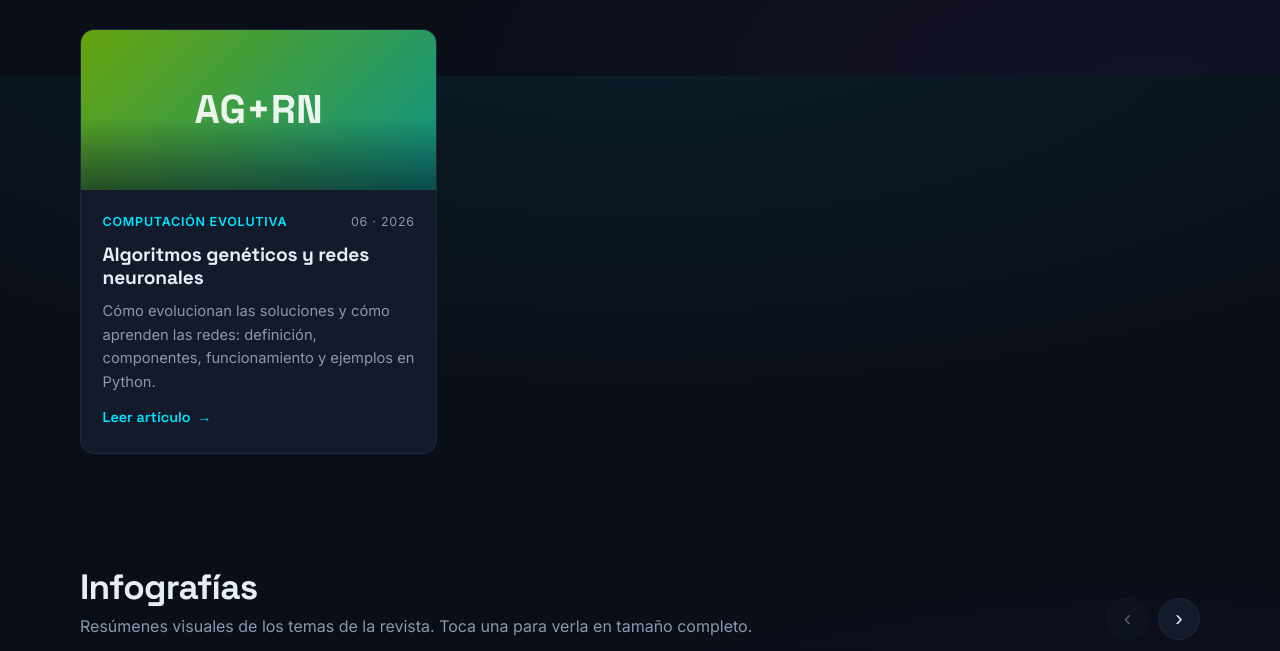
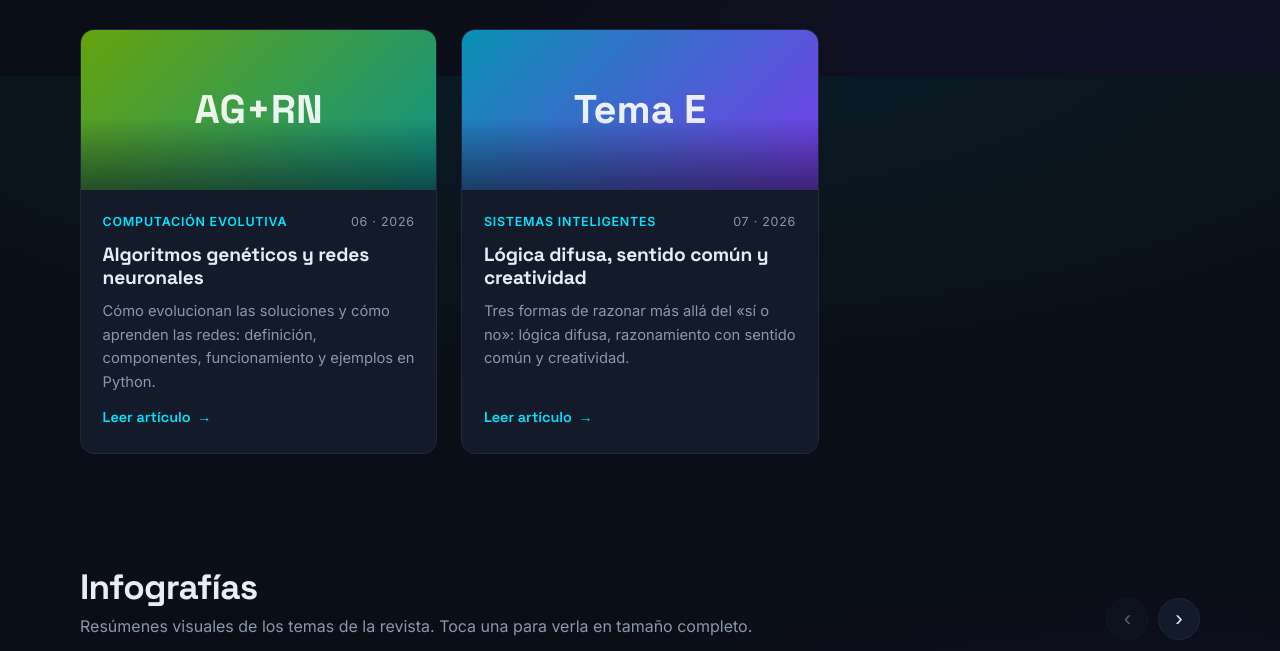
Before and after one commit to AlejandroJuarez984/RevistaDigital, a plain HTML site: page index.html in a window 1280 px wide. Shown: the part 724-1375 px from the top of the page. Drawn offline with Linux system fonts and the light colour scheme.

Commit message:
Tarjetas dinamicas de articulos desde js/articulos.js

```diff
--- a/css/styles.css
+++ b/css/styles.css
@@ -370,6 +370,7 @@ main {
 .portada-4 { background: linear-gradient(135deg, #f59e0b, #ef4444); }
 .portada-5 { background: linear-gradient(135deg, #6366f1, #ec4899); }
 .portada-6 { background: linear-gradient(135deg, #65a30d, #0d9488); }
+.portada-7 { background: linear-gradient(135deg, #0891b2, #7c3aed); }
 
 .tarjeta-cuerpo {
   padding: 1.35rem 1.35rem 1.5rem;
--- a/index.html
+++ b/index.html
@@ -76,19 +76,10 @@
           </div>
         </div>
 
-        <div class="grid-articulos">
-          <a class="tarjeta" href="articulos/articulo-10.html">
-            <div class="tarjeta-portada portada-6">AG+RN</div>
-            <div class="tarjeta-cuerpo">
-              <div class="tarjeta-meta">
-                <span class="categoria">Computación evolutiva</span>
-                <span>06 · 2026</span>
-              </div>
-              <h3>Algoritmos genéticos y redes neuronales</h3>
-              <p>Cómo evolucionan las soluciones y cómo aprenden las redes: definición, componentes, funcionamiento y ejemplos en Python.</p>
-              <span class="leer">Leer artículo</span>
-            </div>
-          </a>
+        <div class="grid-articulos" id="grid-articulos">
+          <noscript>
+            <p><a href="articulos/articulo-10.html">Algoritmos genéticos y redes neuronales</a> · <a href="articulos/articulo-5.html">Lógica difusa, sentido común y creatividad</a></p>
+          </noscript>
         </div>
       </div>
     </section>
@@ -204,6 +195,7 @@
 
   <script src="js/vendor/photoswipe.umd.min.js"></script>
   <script src="js/vendor/photoswipe-lightbox.umd.min.js"></script>
+  <script src="js/articulos.js"></script>
   <script src="js/main.js"></script>
   <script src="js/infografias.js"></script>
 </body>
--- /dev/null
+++ b/js/articulos.js
@@ -0,0 +1,28 @@
+// ============================================
+// CATÁLOGO DE ARTÍCULOS
+// Para agregar un artículo: sube el HTML en articulos/
+// y copia una entrada aquí. No toques index.html.
+// ============================================
+
+const ARTICULOS = [
+  {
+    href: "articulos/articulo-10.html",
+    portada: "AG+RN",
+    clasePortada: "portada-6",
+    categoria: "Computación evolutiva",
+    fecha: "06 · 2026",
+    titulo: "Algoritmos genéticos y redes neuronales",
+    resumen:
+      "Cómo evolucionan las soluciones y cómo aprenden las redes: definición, componentes, funcionamiento y ejemplos en Python.",
+  },
+  {
+    href: "articulos/articulo-5.html",
+    portada: "Tema E",
+    clasePortada: "portada-7",
+    categoria: "Sistemas inteligentes",
+    fecha: "07 · 2026",
+    titulo: "Lógica difusa, sentido común y creatividad",
+    resumen:
+      "Tres formas de razonar más allá del «sí o no»: lógica difusa, razonamiento con sentido común y creatividad.",
+  },
+];
--- a/js/main.js
+++ b/js/main.js
@@ -5,7 +5,30 @@
 document.addEventListener("DOMContentLoaded", () => {
   initMenuMovil();
   initAnioActual();
+  pintarArticulos();
 });
+
+// Pinta las tarjetas de artículos desde js/articulos.js
+function pintarArticulos() {
+  const grid = document.getElementById("grid-articulos");
+  if (!grid || typeof ARTICULOS === "undefined") return;
+
+  grid.innerHTML = ARTICULOS.map(
+    (a) => `
+    <a class="tarjeta" href="${a.href}">
+      <div class="tarjeta-portada ${a.clasePortada}">${a.portada}</div>
+      <div class="tarjeta-cuerpo">
+        <div class="tarjeta-meta">
+          <span class="categoria">${a.categoria}</span>
+          <span>${a.fecha}</span>
+        </div>
+        <h3>${a.titulo}</h3>
+        <p>${a.resumen}</p>
+        <span class="leer">Leer artículo</span>
+      </div>
+    </a>`
+  ).join("");
+}
 
 // Menú hamburguesa móvil
 function initMenuMovil() {
```
Also changed, not shown: 1 other file.
